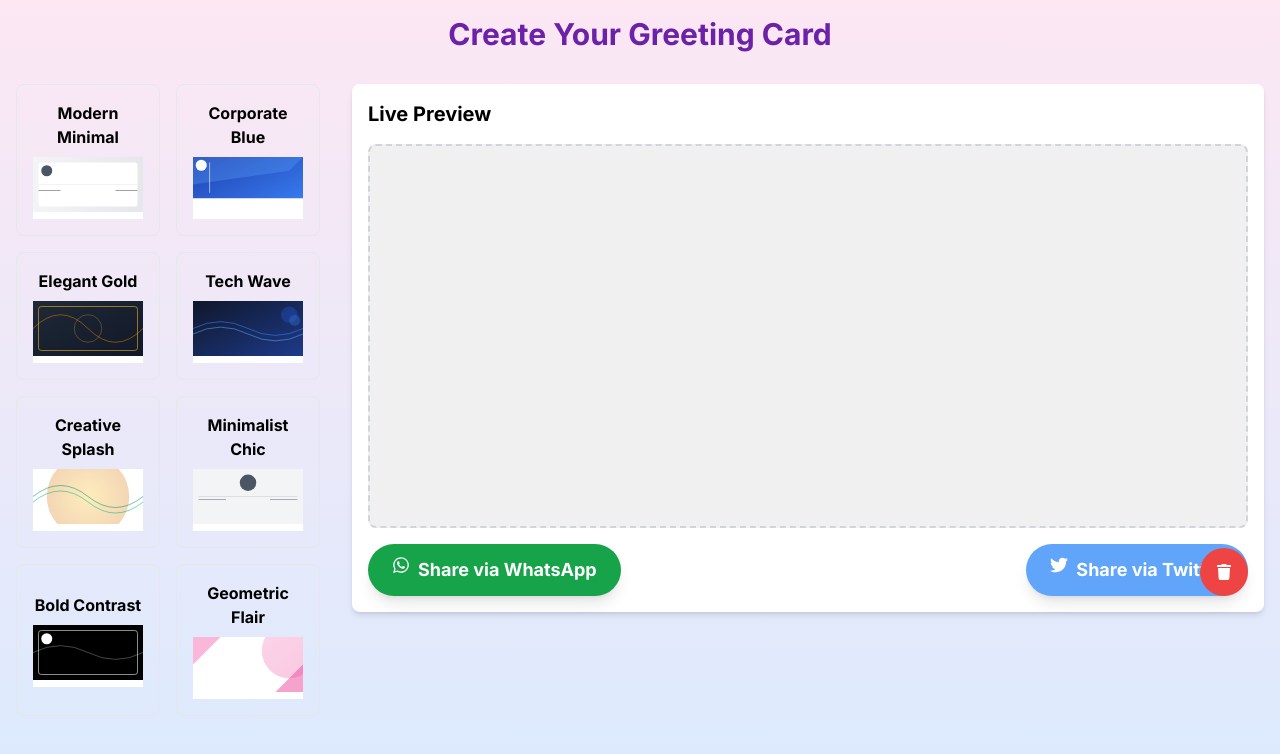
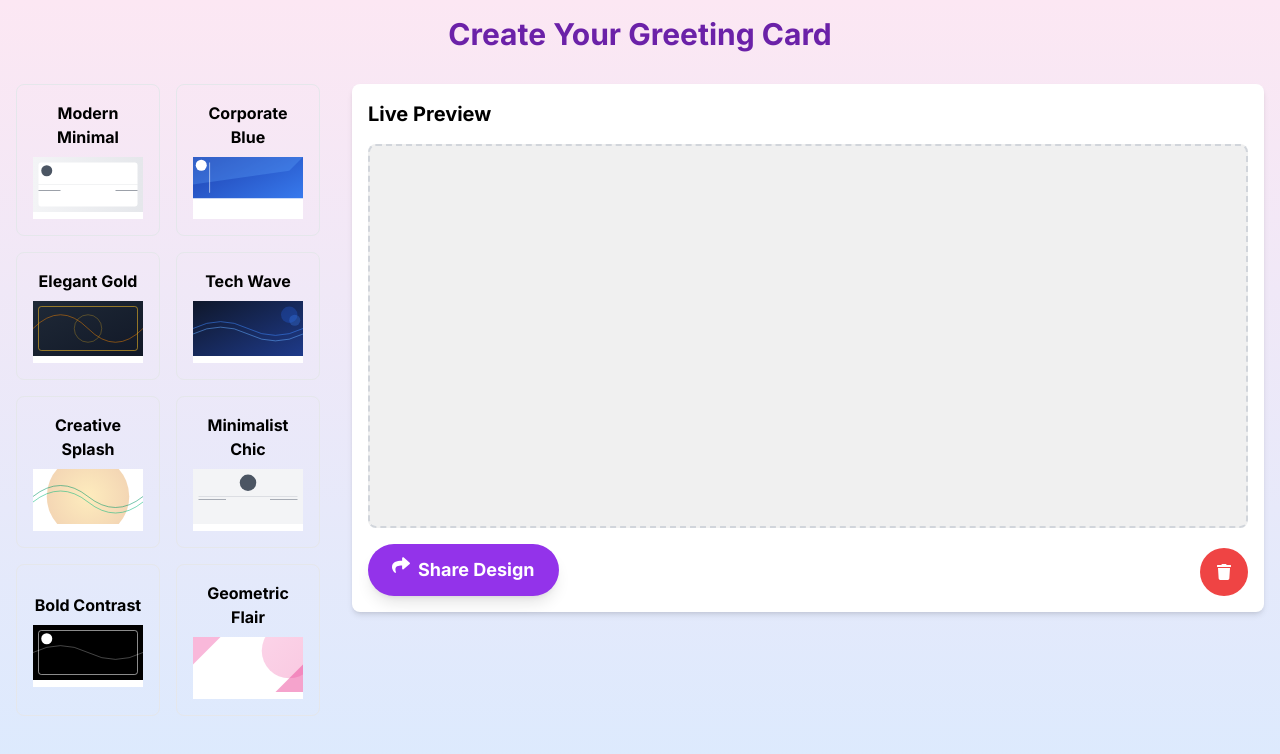
Before and after one commit to Maayan99/greeterer, a Next.js app: page /create in a window 1280 px wide. Shown: the top 754 px of the page. Built offline with nearby package versions, Linux system fonts and the light colour scheme.

Commit message:
We'll implement a new sharing feature that allows users to easily share their created business card designs. This will replace the current WhatsApp/Twitter sharing buttons with a more versatile and user-friendly option.

```diff
--- a/src/components/LivePreview.tsx
+++ b/src/components/LivePreview.tsx
@@ -1,7 +1,7 @@
 import React, { useState, useEffect, useRef } from 'react';
 import Draggable from 'react-draggable';
 import { CardElement } from '../types/cardTypes';
-import { FaTrash, FaWhatsapp, FaTwitter } from 'react-icons/fa';
+import { FaTrash, FaShare } from 'react-icons/fa';
 import html2canvas from 'html2canvas';
 
 interface LivePreviewProps {
@@ -83,25 +83,31 @@ const LivePreview: React.FC<LivePreviewProps> = ({ elements, setElements, select
     return '';
   };
 
-  const shareViaWhatsApp = async () => {
+  const handleShare = async () => {
     const image = await generateImage();
     const websiteLink = 'https://your-website-url.com';
-    const message = encodeURIComponent(`Check out my new business card! ${websiteLink}`);
-    const whatsappUrl = `https://api.whatsapp.com/send?text=${message}`;
+    const blob = await (await fetch(image)).blob();
+    const file = new File([blob], 'business-card.png', { type: 'image/png' });
 
-    // Note: WhatsApp doesn't support direct image sharing via URL.
-    // We'll open a new window with the message and link instead.
-    window.open(whatsappUrl, '_blank');
+    if (navigator.share) {
+      try {
+        await navigator.share({
+          title: 'My Business Card',
+          text: `Check out my new business card created with ${websiteLink}!`,
+          files: [file],
+        });
+      } catch (error) {
+        console.error('Error sharing:', error);
+        fallbackShare(image, websiteLink);
+      }
+    } else {
+      fallbackShare(image, websiteLink);
+    }
   };
 
-  const shareViaTwitter = async () => {
-    const image = await generateImage();
-    const websiteLink = 'https://your-website-url.com';
-    const message = encodeURIComponent(`Check out my new business card! ${websiteLink}`);
-    const twitterUrl = `https://twitter.com/intent/tweet?text=${message}`;
-
-    // Open a new window with the tweet intent
-    window.open(twitterUrl, '_blank');
+  const fallbackShare = (image: string, websiteLink: string) => {
+    const shareUrl = `mailto:?subject=Check out my new business card&body=I created this business card using ${websiteLink}. Here's the image: ${image}`;
+    window.open(shareUrl, '_blank');
   };
 
   return (
@@ -168,16 +174,10 @@ const LivePreview: React.FC<LivePreviewProps> = ({ elements, setElements, select
       )}
       <div className="mt-4 flex justify-between items-center">
         <button
-          onClick={shareViaWhatsApp}
-          className="flex px-6 py-3 bg-green-600 text-white rounded-full font-bold text-lg shadow-lg hover:shadow-xl transform hover:scale-105 transition duration-300 ease-in-out"
+          onClick={handleShare}
+          className="flex px-6 py-3 bg-purple-600 text-white rounded-full font-bold text-lg shadow-lg hover:shadow-xl transform hover:scale-105 transition duration-300 ease-in-out"
         >
-          <FaWhatsapp className="mr-2" /> Share via WhatsApp
-        </button>
-        <button
-          onClick={shareViaTwitter}
-          className="flex px-6 py-3 bg-blue-400 text-white rounded-full font-bold text-lg shadow-lg hover:shadow-xl transform hover:scale-105 transition duration-300 ease-in-out"
-        >
-          <FaTwitter className="mr-2" /> Share via Twitter
+          <FaShare className="mr-2" /> Share Design
         </button>
         <div
           ref={trashcanRef}
```
